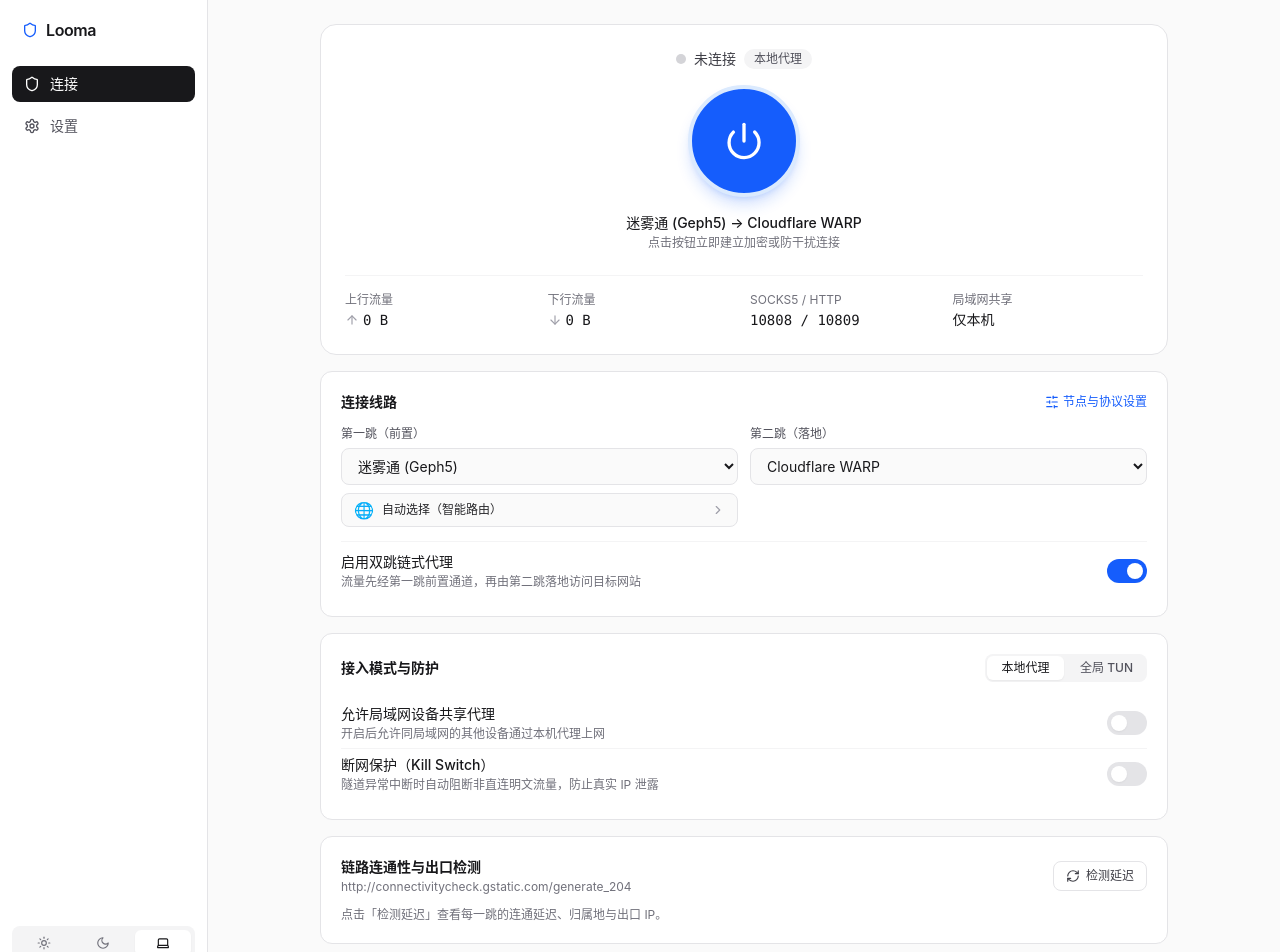
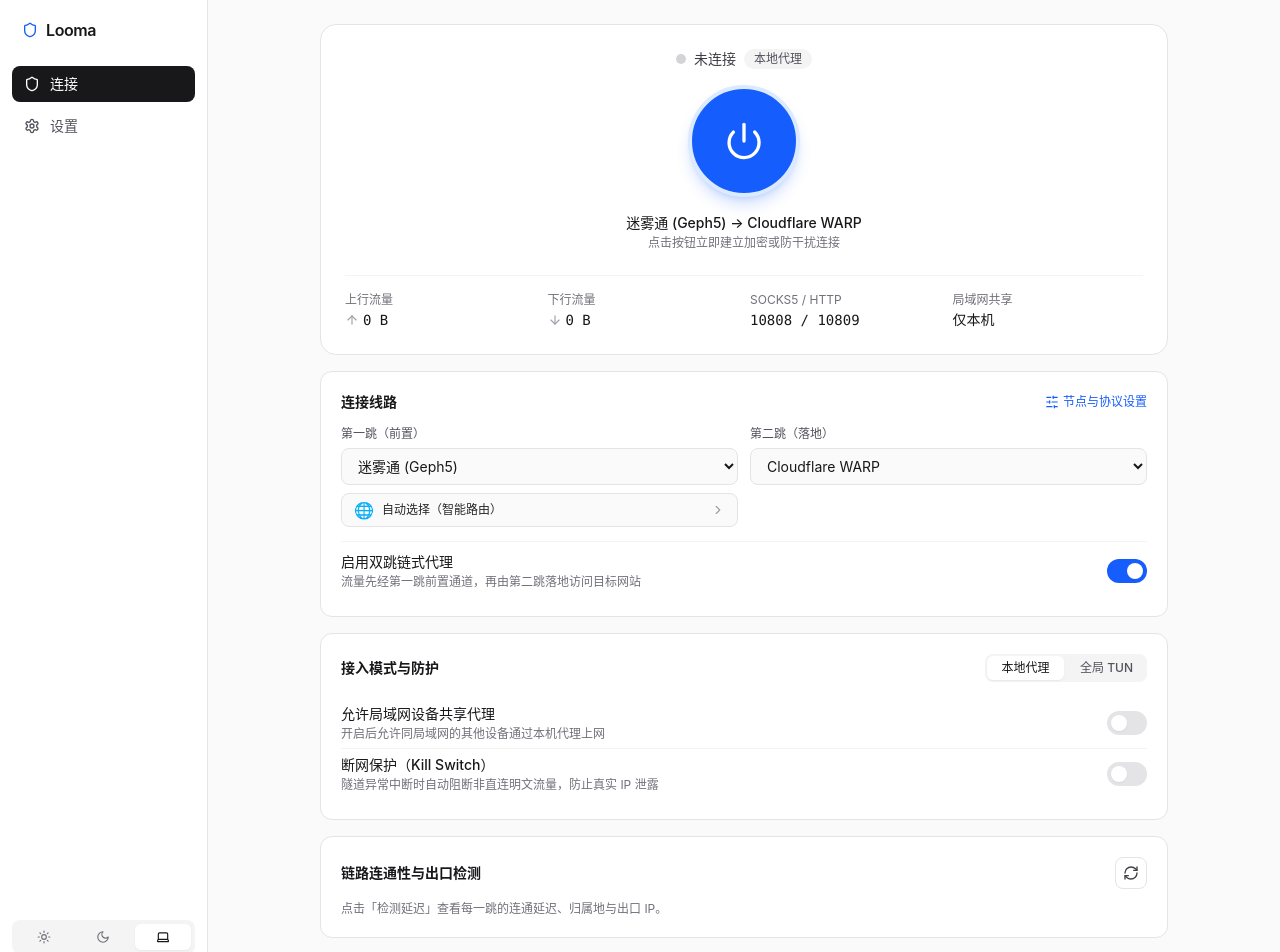
Before and after one commit to mumu-lhl/my-vpn, a Svelte app in the folder frontend/: page /#dashboard in a window 1280 px wide. Shown: the top 952 px of the page. Built offline with nearby package versions, Linux system fonts and the light colour scheme.

Commit message:
style(dashboard): simplify connectivity probe header to icon-only button

```diff
--- a/frontend/src/App.svelte
+++ b/frontend/src/App.svelte
@@ -571,7 +571,6 @@
           {chainInfo}
           {sortedExternalNodes}
           {backendWarnings}
-          {activeProbeURL}
           {probing}
           {probeResult}
           onToggleConnect={toggleConnect}
--- a/frontend/src/components/DashboardTab.svelte
+++ b/frontend/src/components/DashboardTab.svelte
@@ -29,7 +29,6 @@
     chainInfo: ChainAnalysis;
     sortedExternalNodes: ExternalNode[];
     backendWarnings: Array<{ code: string; message: string }>;
-    activeProbeURL: string;
     probing: boolean;
     probeResult: ChainProbeResult | null;
     onToggleConnect: () => void;
@@ -55,7 +54,6 @@
     chainInfo,
     sortedExternalNodes,
     backendWarnings,
-    activeProbeURL,
     probing,
     probeResult,
     onToggleConnect,
@@ -455,23 +453,19 @@
 <section
   class="space-y-3 rounded-xl border border-zinc-200 bg-white p-5 dark:border-zinc-800 dark:bg-zinc-900"
 >
-  <div class="flex flex-col justify-between gap-2 sm:flex-row sm:items-center">
-    <div>
-      <h2 class="text-sm font-semibold text-zinc-900 dark:text-zinc-100">
-        链路连通性与出口检测
-      </h2>
-      <p class="mt-0.5 truncate text-xs text-zinc-500 dark:text-zinc-400">
-        {activeProbeURL}
-      </p>
-    </div>
+  <div class="flex items-center justify-between gap-2">
+    <h2 class="text-sm font-semibold text-zinc-900 dark:text-zinc-100">
+      链路连通性与出口检测
+    </h2>
     <button
       type="button"
       disabled={probing}
-      class="inline-flex items-center gap-1.5 rounded-lg border border-zinc-200 bg-white px-3 py-1.5 text-xs font-medium text-zinc-700 transition hover:bg-zinc-50 disabled:opacity-50 dark:border-zinc-700 dark:bg-zinc-900 dark:text-zinc-200 dark:hover:bg-zinc-800"
+      aria-label="检测延迟"
+      title="检测延迟"
+      class="inline-flex h-8 w-8 items-center justify-center rounded-lg border border-zinc-200 bg-white text-zinc-700 transition hover:bg-zinc-50 disabled:opacity-50 dark:border-zinc-700 dark:bg-zinc-900 dark:text-zinc-200 dark:hover:bg-zinc-800"
       onclick={onRunProbe}
     >
-      <RefreshCw class="h-3.5 w-3.5 {probing ? 'animate-spin' : ''}" />
-      <span>{probing ? "检测中..." : "检测延迟"}</span>
+      <RefreshCw class="h-4 w-4 {probing ? 'animate-spin' : ''}" />
     </button>
   </div>
 
```
